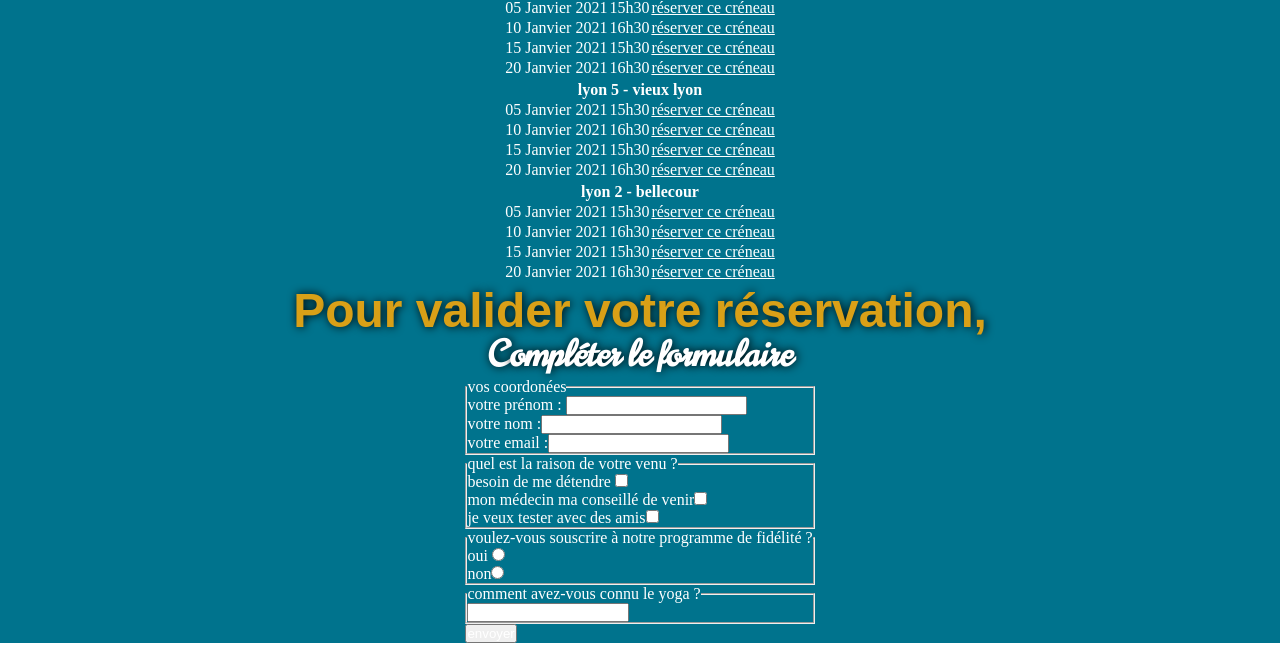
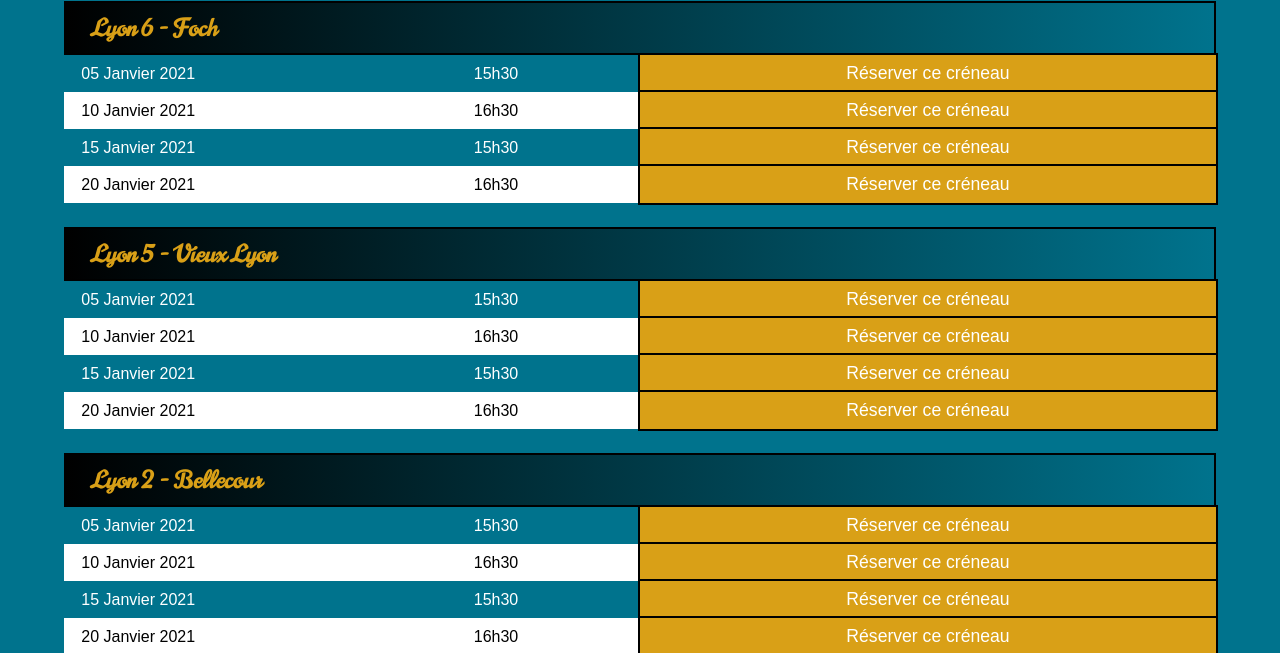
Before and after one commit to jokay03J-V2/10-exo-html-css-js, a website built with Vite: page index.html in a window 1280 px wide. Shown: the part 752-1405 px from the top of the page. Built offline with nearby package versions, Linux system fonts and the light colour scheme; files whose address does not match are found by name; a web font is replaced by a local one.

Commit message:
update styles

```diff
--- a/style.css
+++ b/style.css
@@ -5,6 +5,11 @@
   margin: 0px;
   box-sizing: border-box;
   color: white;
+}
+
+:root {
+  --blue: #00738d;
+  --yellow: #d9a017;
 }
 
 header {
@@ -88,23 +93,15 @@ nav {
 }
 
 .text-yellow {
-  color: #d9a017;
+  color: var(--yellow);
 }
 
 iconify-icon {
   color: white;
 }
 
-hr {
-  margin-top: 5vh;
-  margin-bottom: 5vh;
-  border: 1px solid #4f9eb0;
-  width: 90%;
-}
-
 main {
   background-color: #00738d;
-  padding-top: 5vh;
   display: flex;
   flex-direction: column;
   align-items: center;
@@ -124,7 +121,7 @@ article h2 {
 }
 
 article h2 span:first-child {
-  color: #d9a017;
+  color: var(--yellow);
   text-shadow: black 1px 0 10px;
   font-family: "Coda Caption", sans-serif;
   font-size: 2em;
@@ -148,25 +145,6 @@ article h2 span:last-child::first-letter {
   text-transform: uppercase;
 }
 
-article .content {
-  display: flex;
-  width: 100%;
-}
-
-article .content img {
-  width: 25%;
-  min-width: 30vw;
-  height: auto;
-}
-
-article .content p {
-  color: white;
-  width: 75%;
-  display: flex;
-  align-items: center;
-  font-size: 1.1rem;
-}
-
 section h2 {
   display: flex;
   flex-direction: column;
@@ -176,7 +154,7 @@ section h2 {
 }
 
 section h2 span:first-child {
-  color: #d9a017;
+  color: var(--yellow);
   text-shadow: black 1px 0 10px;
   font-family: "Coda Caption", sans-serif;
   font-size: 2em;
@@ -200,22 +178,6 @@ section h2 span:last-child::first-letter {
   text-transform: uppercase;
 }
 
-iframe {
-  width: 90%;
-}
-
-.left {
-  margin-right: 2%;
-}
-
-.right {
-  margin-left: 2%;
-}
-
-.float-left ~ p {
-  text-align: left;
-}
-
 section {
   display: flex;
   flex-direction: column;
@@ -223,64 +185,69 @@ section {
   width: 100%;
 }
 
-.testimony {
-  background: linear-gradient(to left bottom, #00738d, black);
-  padding-bottom: 5vh;
+table {
+  width: 90%;
+  border-spacing: 0px;
+  margin-top: 3vh;
 }
 
-.testimony h2 {
-  color: #d9a017;
-  text-shadow: black 1px 0 10px;
-  font-family: "Coda Caption", sans-serif;
-  font-size: 2em;
-  display: block;
-  margin: 5vh 0vh;
+table:last-child {
+  margin-bottom: 5vh;
 }
 
-.testimony h2::first-letter {
-  text-transform: uppercase;
+th {
+  background: linear-gradient(to right, black, var(--blue));
+  text-align: left;
+  font-family: "Norican", cursive;
+  color: var(--yellow);
+  font-size: 1.5em;
+  padding: 1vh 0vh;
+  padding-left: 2vw;
+  margin-left: 1vw;
+  text-transform: capitalize;
+  border: 2px solid black;
 }
 
-.testimony ul {
-  list-style: none;
-  display: flex;
-  justify-content: space-between;
-  width: 100%;
+td {
+  width: 25%;
+  text-align: left;
+  font-family: "Arial", sans-serif;
+  background-color: var(--blue);
+  color: white;
 }
 
-.testimony ul li {
-  height: fit-content;
-  width: 30%;
+tr:nth-child(2n) td {
+  background-color: white;
+  color: black;
 }
 
-.testimony article {
-  width: 100%;
-  display: flex;
-  flex-direction: column;
-  align-items: center;
+td:first-child {
+  padding-left: 1.5%;
 }
 
-.testimony article h3 {
-  font-family: "Norican", cursive;
-  font-size: 2.5em;
-  text-shadow: black 1px 0 10px;
+td:nth-child(2) {
+  text-align: center;
 }
 
-.testimony article img {
-  width: 100%;
-  height: auto;
-  max-width: 30vh;
-  margin-top: 2%;
-  margin-bottom: 5%;
+td:last-child {
+  width: 50%;
+  background-color: var(--yellow);
+  text-align: center;
+  font-family: "Arial", sans-serif;
+  font-size: 1.1em;
 }
 
-.testimony article p {
-  text-align: center;
-  line-height: 1.5em;
+td a {
+  text-decoration: none;
+  width: 100%;
+  padding: 1vh 0vh;
+  display: inline-block;
+  background-color: var(--yellow);
+  outline: 2px solid black;
 }
 
-.mb-5 {
-  margin-bottom: 5vh;
+td a::first-letter {
+  text-transform: uppercase;
 }
 
 footer {
@@ -299,3 +266,94 @@ footer small {
 footer img {
   width: 15%;
 }
+
+section h2 {
+  margin-top: 5vh;
+}
+
+.forms {
+  padding-bottom: 5vh;
+  background: linear-gradient(to bottom left, var(--blue), black);
+}
+
+form {
+  display: flex;
+  flex-direction: column;
+  align-items: center;
+  gap: 2vh;
+  width: 90%;
+}
+
+fieldset {
+  border-color: var(--yellow);
+  position: relative;
+  display: flex;
+  justify-content: space-evenly;
+  padding: 5vh;
+  width: 100%;
+}
+
+legend {
+  width: fit-content;
+  margin: auto;
+  text-align: center;
+  font-size: 1.5em;
+  font-family: "PT Sans", sans-serif;
+}
+
+legend::first-letter {
+  text-transform: uppercase;
+}
+
+form div {
+  display: flex;
+  gap: 10px;
+}
+
+label {
+  display: block;
+  cursor: pointer;
+  font-family: "PT Sans", sans-serif;
+}
+
+label::first-letter {
+  text-transform: uppercase;
+}
+
+input[type="text"],
+input[type="email"],
+input[type="checkbox"] {
+  border: none;
+  border-bottom: var(--yellow) 1px solid;
+  background-color: transparent;
+  outline: none;
+}
+
+select {
+  width: 100%;
+  color: black;
+  padding: 1vh;
+  cursor: pointer;
+}
+
+option {
+  color: black;
+}
+
+option::first-letter {
+  text-transform: uppercase;
+}
+
+button[type="submit"] {
+  background-color: var(--yellow);
+  border-radius: 0px;
+  border: none;
+  width: fit-content;
+  padding: 1vw 2vh;
+  margin-bottom: 1vh;
+  cursor: pointer;
+}
+
+button[type="submit"]::first-letter {
+  text-transform: uppercase;
+}
```
